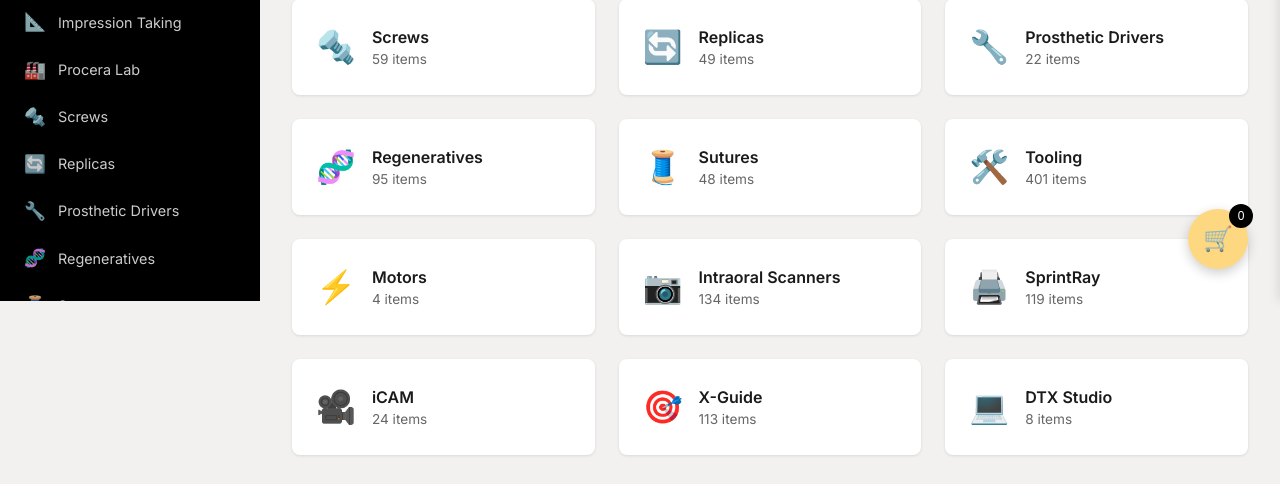
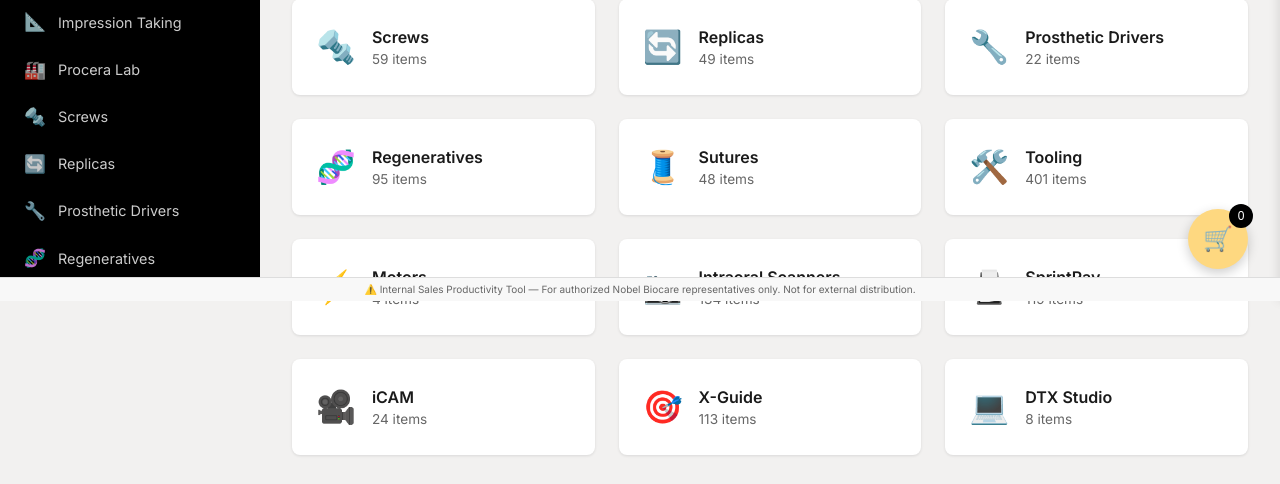
Before and after one commit to ArtooBeeptoo/nobel-proposal-generator, a Flask app: page / in a window 1280 px wide. Shown: the part 499-983 px from the top of the page. Run offline with Flask 3, Linux system fonts and the light colour scheme; the visitor is signed in with stand-in values (Sample User, id 1).

Commit message:
Add internal-use-only disclaimer for compliance

```diff
--- a/templates/base.html
+++ b/templates/base.html
@@ -143,3 +143,8 @@
     {% block extra_js %}{% endblock %}
 </body>
 </html>
+
+<!-- Internal Use Disclaimer -->
+<div id="disclaimer-footer" style="position: fixed; bottom: 0; left: 0; right: 0; background: #f8f8f8; border-top: 1px solid #ddd; padding: 4px 10px; font-size: 10px; color: #666; text-align: center; z-index: 1000;">
+    ⚠️ Internal Sales Productivity Tool — For authorized Nobel Biocare representatives only. Not for external distribution.
+</div>
--- a/templates/login.html
+++ b/templates/login.html
@@ -12,6 +12,7 @@
         <div class="login-box">
             <img src="https://www.nobelbiocare.com/themes/custom/nobel/logo-small.svg" alt="Nobel Biocare" class="logo">
             <h1>Proposal Tool</h1>
+            <p style="font-size: 12px; color: #666; margin-bottom: 1rem;">Internal sales productivity tool for authorized representatives.</p>
 
             {% with messages = get_flashed_messages(with_categories=true) %}
             {% if messages %}
```
